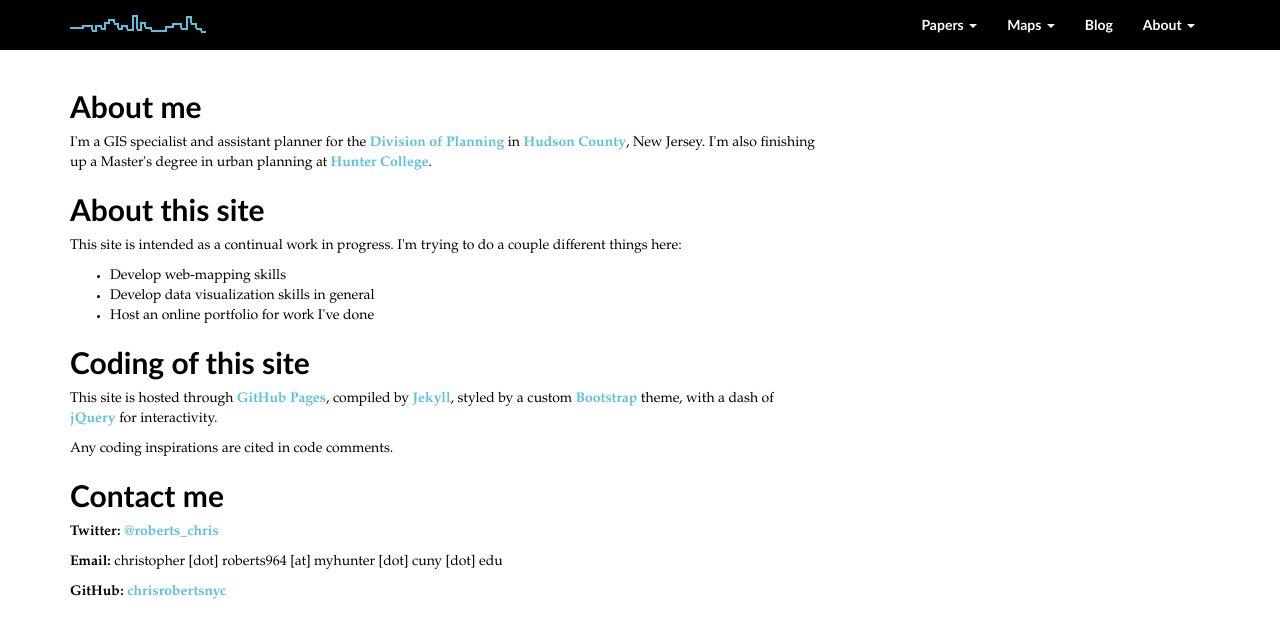
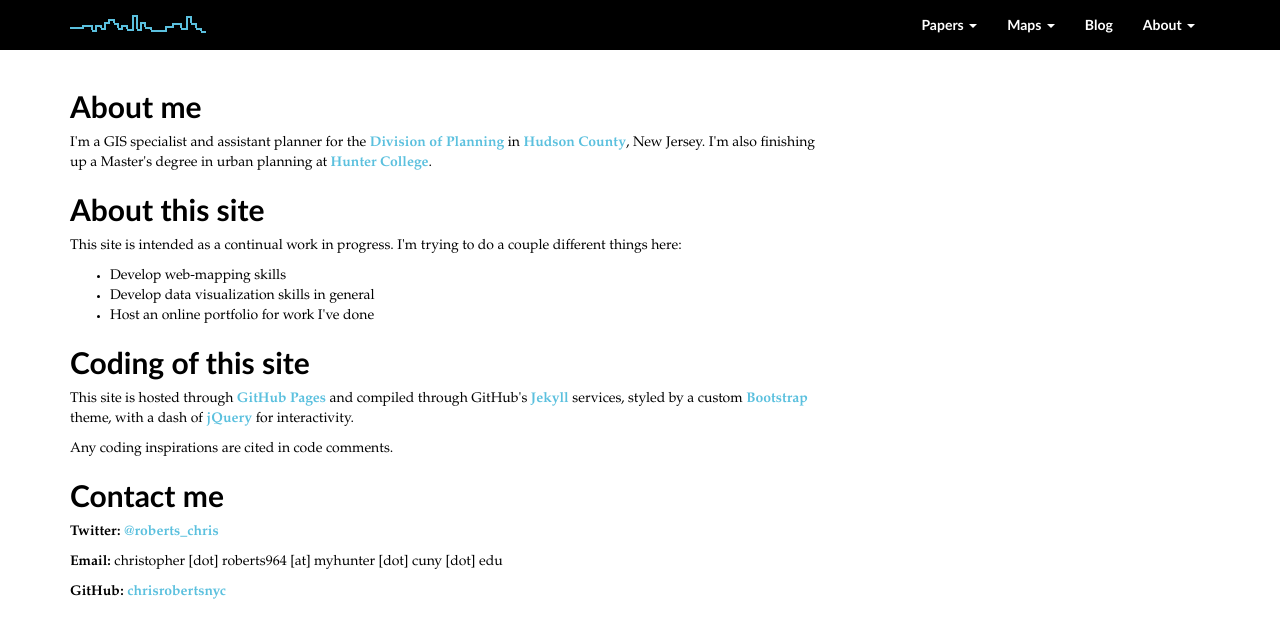
Before and after one commit to chrisrobertsnyc/chrisrobertsnyc.github.io, a Jekyll site: the page built from about/me.html, in a window 1280 px wide. Shown: the top 638 px of the page. Built offline with Jekyll 4.4.1, drawn with Linux system fonts in a browser that asks for light colours; nearby versions of some CDN libraries.

Commit message:
Update me.html

```diff
--- a/about/me.html
+++ b/about/me.html
@@ -13,7 +13,7 @@
 			<li>Host an online portfolio for work I've done</li>
 		</ul>
 	<h2>Coding of this site</h2>
-	<p>This site is hosted through <a href="https://pages.github.com/">GitHub Pages</a>, compiled by <a href="http://jekyllrb.com/">Jekyll</a>, styled by a custom <a href="http://www.getbootstrap.com/">Bootstrap</a> theme, with a dash of <a href="https://jquery.com/">jQuery</a> for interactivity.</p>
+	<p>This site is hosted through <a href="https://pages.github.com/">GitHub Pages</a> and compiled through GitHub's <a href="http://jekyllrb.com/">Jekyll</a> services, styled by a custom <a href="http://www.getbootstrap.com/">Bootstrap</a> theme, with a dash of <a href="https://jquery.com/">jQuery</a> for interactivity.</p>
 	<p>Any coding inspirations are cited in code comments.</p>
 	<h2>Contact me</h2>
 	<p><strong>Twitter:</strong> <a href="http://www.twitter.com/roberts_chris">@roberts_chris</a></p>
```
